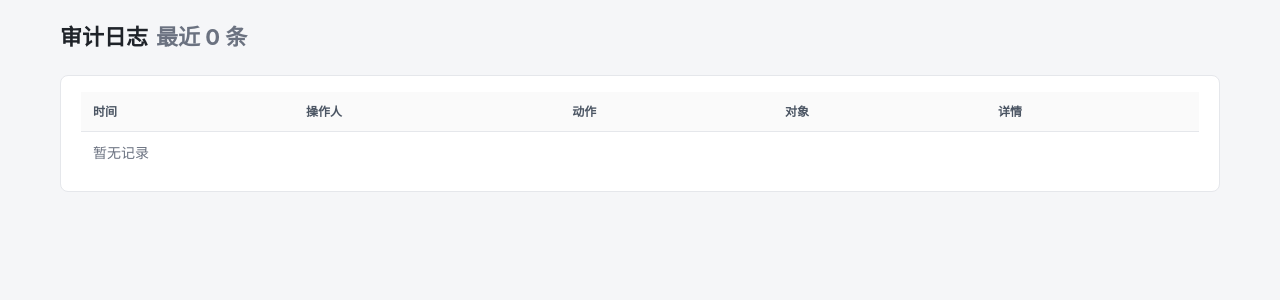
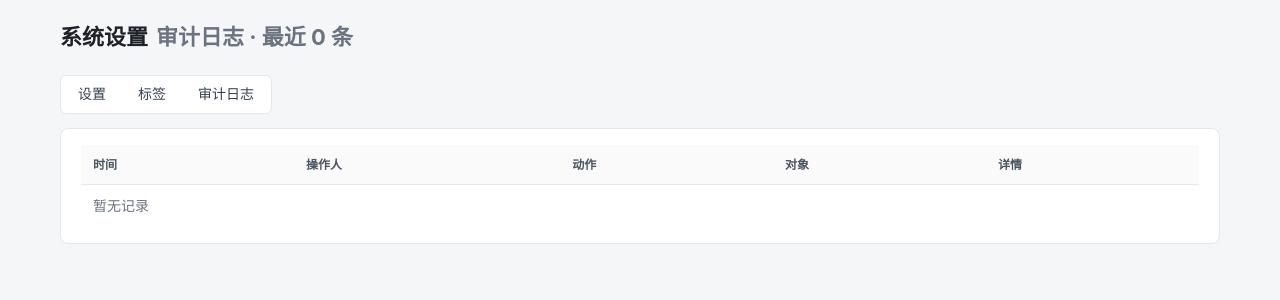
Before and after one commit to ChromeTokyo/DCPrd, a Python web app: template templates/admin_audit.html in a window 1280 px wide. Shown: the top 300 px of the page. Run offline with Jinja, Linux system fonts and the light colour scheme; the template is opened without the code that fills it, so the values that code supplies are empty.

Commit message:
导航精简：去掉新建需求入口；标签与审计日志并入系统设置子页签
Co-Authored-By: Claude Fable 5.1 <noreply@anthropic.com>

```diff
--- a/static/style.css
+++ b/static/style.css
@@ -182,3 +182,4 @@ tr.overdue td{background:#fff7ed}
 .rd{display:inline-block;padding:1px 7px;border-radius:10px;font-size:11px}
 .rd.ok{background:#dcfce7;color:#166534}.rd.no{background:#fee2e2;color:#991b1b}
 select[multiple]{max-width:560px;width:100%}
+.subtabs{display:inline-flex;margin-bottom:14px}
--- /dev/null
+++ b/templates/_admin_tabs.html
@@ -0,0 +1,5 @@
+<nav class="tabs subtabs">
+  <a href="/admin/settings" class="{% if request.url.path.startswith('/admin/settings') %}active{% endif %}">设置</a>
+  <a href="/admin/tags" class="{% if request.url.path.startswith('/admin/tags') %}active{% endif %}">标签</a>
+  <a href="/admin/audit" class="{% if request.url.path.startswith('/admin/audit') %}active{% endif %}">审计日志</a>
+</nav>
--- a/templates/admin_audit.html
+++ b/templates/admin_audit.html
@@ -1,7 +1,8 @@
 {% extends "base.html" %}
 {% block title %}审计日志 · {{ site_name }}{% endblock %}
 {% block content %}
-<div class="page-head"><h1>审计日志 <span class="muted">最近 {{ logs|length }} 条</span></h1></div>
+<div class="page-head"><h1>系统设置 <span class="muted">审计日志 · 最近 {{ logs|length }} 条</span></h1></div>
+{% include "_admin_tabs.html" %}
 <section class="card">
   <div class="table-wrap">
   <table class="table audit">
--- a/templates/admin_settings.html
+++ b/templates/admin_settings.html
@@ -2,6 +2,7 @@
 {% block title %}系统设置 · {{ site_name }}{% endblock %}
 {% block content %}
 <div class="page-head"><h1>系统设置</h1></div>
+{% include "_admin_tabs.html" %}
 <form method="post" action="/admin/settings" class="card form">
   <input type="hidden" name="csrf" value="{{ csrf }}">
   <div class="field"><label>站点名称</label><input type="text" name="site_name" value="{{ settings.site_name }}" maxlength="100"></div>
--- a/templates/admin_tags.html
+++ b/templates/admin_tags.html
@@ -2,7 +2,8 @@
 {% from "_macros.html" import confirm_form, tag_chip %}
 {% block title %}标签管理 · {{ site_name }}{% endblock %}
 {% block content %}
-<div class="page-head"><h1>标签管理</h1></div>
+<div class="page-head"><h1>系统设置</h1></div>
+{% include "_admin_tabs.html" %}
 <section class="card">
   <h3>新增标签</h3>
   <form method="post" action="/admin/tags/new" class="form-row">
--- a/templates/base.html
+++ b/templates/base.html
@@ -15,14 +15,11 @@
   <div class="wrap">
     <a class="brand" href="/">{{ site_name }}</a>
     <nav class="nav">
-      <a href="/" {% if request.url.path == '/' %}class="active"{% endif %}>需求列表</a>
-      <a href="/req/new" {% if request.url.path == '/req/new' %}class="active"{% endif %}>新建需求</a>
+      <a href="/" {% if request.url.path == '/' or request.url.path.startswith(('/req/', '/doc/', '/ver/')) %}class="active"{% endif %}>需求列表</a>
       <a href="/items" {% if request.url.path.startswith('/items') %}class="active"{% endif %}>重点事项</a>
       {% if is_admin %}
       <a href="/admin/users" {% if request.url.path.startswith('/admin/users') %}class="active"{% endif %}>用户管理</a>
-      <a href="/admin/tags" {% if request.url.path.startswith('/admin/tags') %}class="active"{% endif %}>标签</a>
-      <a href="/admin/settings" {% if request.url.path.startswith('/admin/settings') %}class="active"{% endif %}>系统设置</a>
-      <a href="/admin/audit" {% if request.url.path.startswith('/admin/audit') %}class="active"{% endif %}>审计日志</a>
+      <a href="/admin/settings" {% if request.url.path.startswith(('/admin/settings', '/admin/tags', '/admin/audit')) %}class="active"{% endif %}>系统设置</a>
       {% endif %}
     </nav>
     <div class="me">
```
